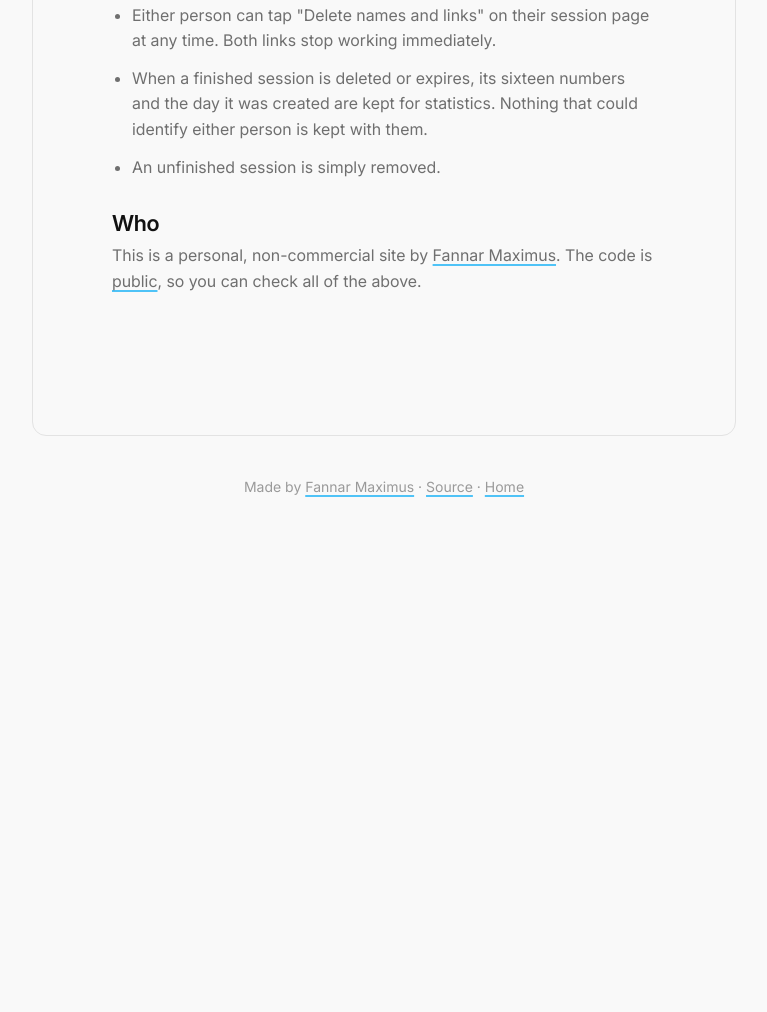
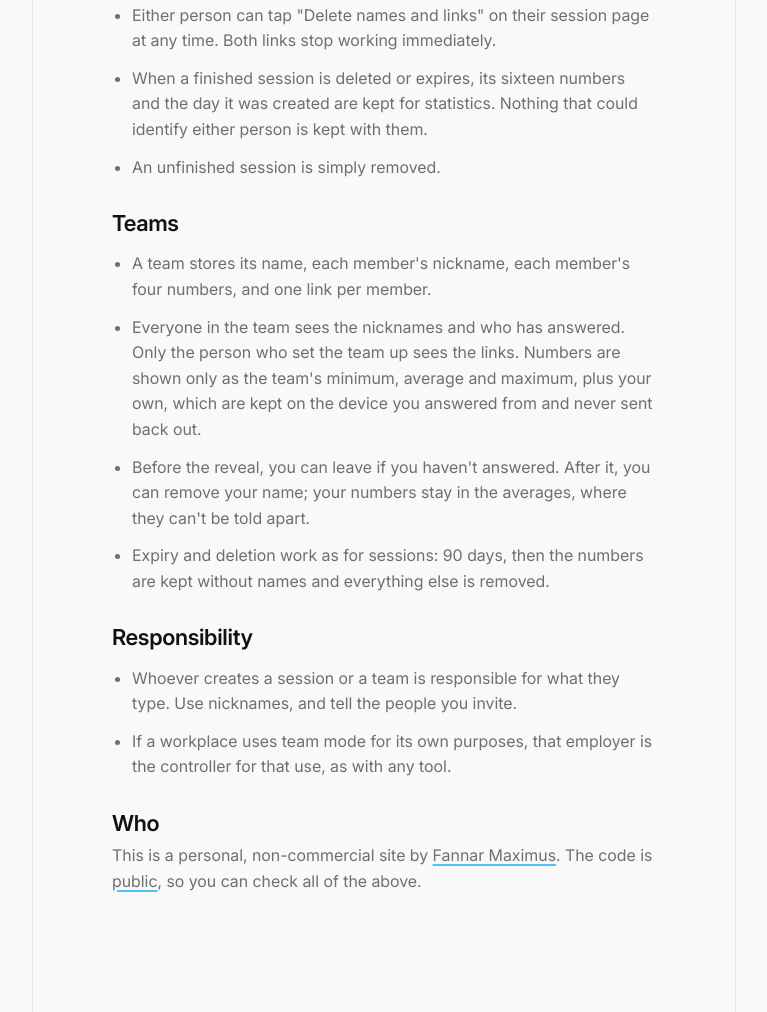
Before and after one commit to fomaximus/trust.fannarmaximus.com, a website: page public/privacy.html in a window 1280 px wide. Shown: the part 921-1933 px from the top of the page, without its empty margins (256-1023 px from the left). Before the commit the page ends 1467 px from the top, so only its background shows below. Drawn offline with Linux system fonts and the light colour scheme.

Commit message:
feat: team privacy section, expiry, docs
Co-Authored-By: Claude Fable 5.1 <noreply@anthropic.com>
Claude-Session: https://claude.ai/code/session_015y2TWmt27S3TM6U7w2FiJX

```diff
--- a/public/privacy.html
+++ b/public/privacy.html
@@ -43,6 +43,20 @@
 			<li>An unfinished session is simply removed.</li>
 		</ul>
 
+		<h3>Teams</h3>
+		<ul>
+			<li>A team stores its name, each member's nickname, each member's four numbers, and one link per member.</li>
+			<li>Everyone in the team sees the nicknames and who has answered. Only the person who set the team up sees the links. Numbers are shown only as the team's minimum, average and maximum, plus your own, which are kept on the device you answered from and never sent back out.</li>
+			<li>Before the reveal, you can leave if you haven't answered. After it, you can remove your name; your numbers stay in the averages, where they can't be told apart.</li>
+			<li>Expiry and deletion work as for sessions: 90 days, then the numbers are kept without names and everything else is removed.</li>
+		</ul>
+
+		<h3>Responsibility</h3>
+		<ul>
+			<li>Whoever creates a session or a team is responsible for what they type. Use nicknames, and tell the people you invite.</li>
+			<li>If a workplace uses team mode for its own purposes, that employer is the controller for that use, as with any tool.</li>
+		</ul>
+
 		<h3>Who</h3>
 		<p>This is a personal, non-commercial site by <a href="https://www.fannarmaximus.com" rel="noopener">Fannar Maximus</a>. The code is <a href="https://github.com/fomaximus/trust.fannarmaximus.com" rel="noopener">public</a>, so you can check all of the above.</p>
 	</div>
--- a/src/worker.js
+++ b/src/worker.js
@@ -4,6 +4,7 @@
 import { handleApi } from "./api.js";
 import { handleTeamApi } from "./teamapi.js";
 import { anonymiseExpired, clearOldIpHashes } from "./store.js";
+import { anonymiseExpiredTeams } from "./teamstore.js";
 
 const LOCAL_HOSTS = new Set(["localhost", "127.0.0.1", "[::1]"]);
 const SECURITY_HEADERS = {
@@ -56,6 +57,7 @@ export default {
 	async scheduled(controller, env) {
 		const now = Date.now();
 		await anonymiseExpired(env.DB, now);
+		await anonymiseExpiredTeams(env.DB, now);
 		await clearOldIpHashes(env.DB, now - 24 * 60 * 60 * 1000);
 	},
 };
```
Also changed, not shown: docs/superpowers/specs/2026-10-28-trust-score-site-design.md (+1 -1 lines), test/worker.test.js (+14 -0 lines), README.md.
